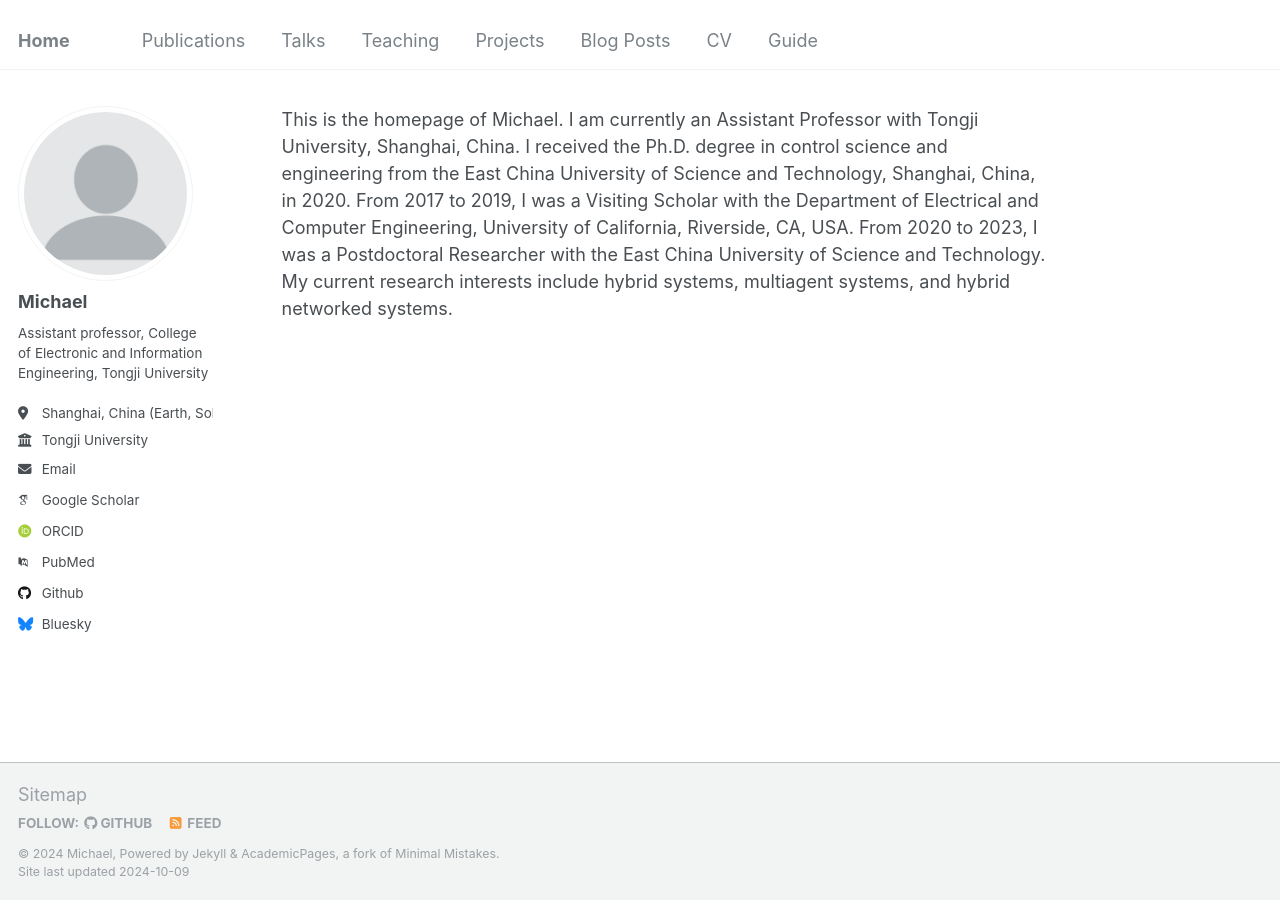
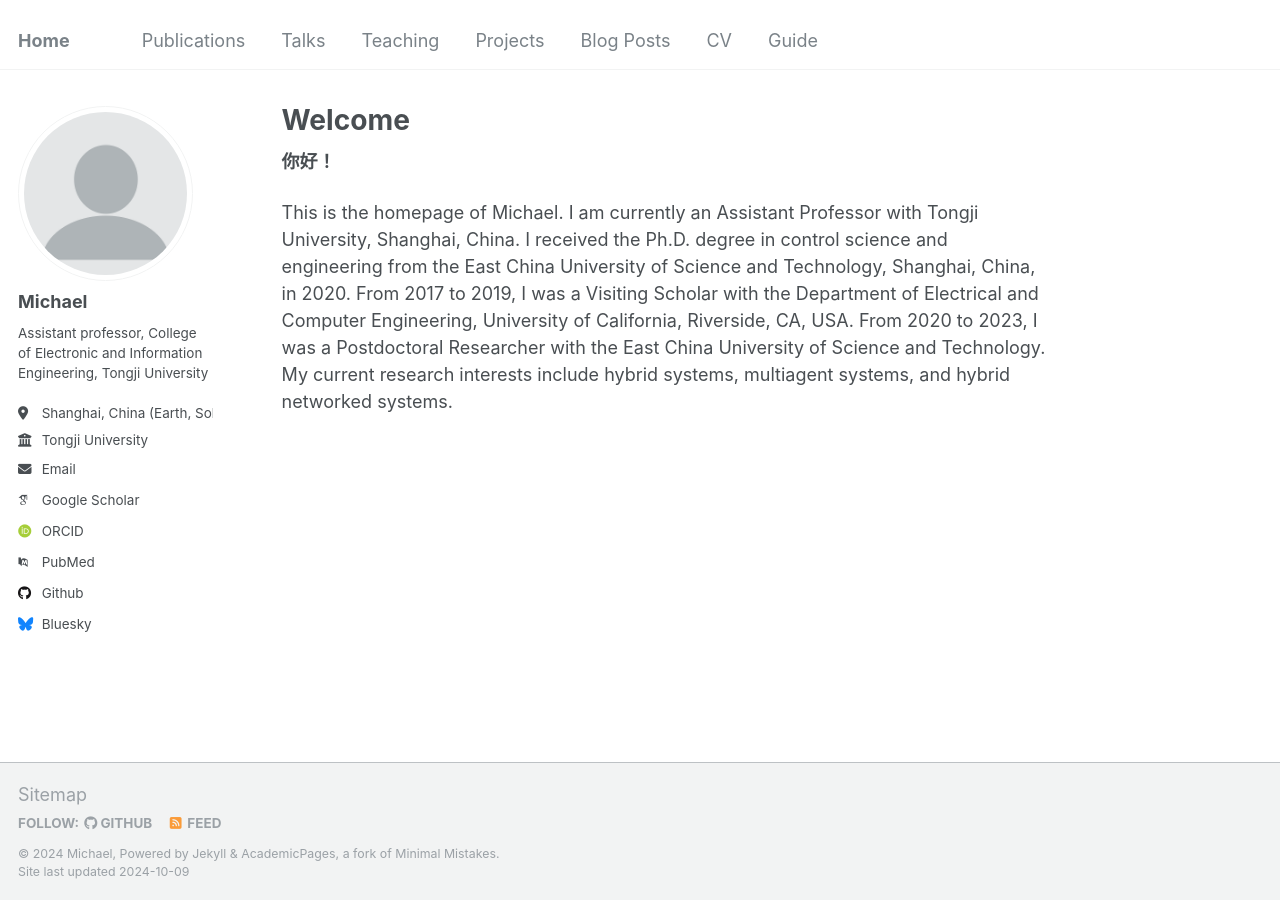
Before and after one commit to Starter1111/starter1111.github.io, a Jekyll site: the page built from _pages/about.md, in a window 1280 px wide. Built offline with Jekyll 4.4.1, drawn with Linux system fonts in a browser that asks for light colours; some web fonts are replaced; our own code applies the rules of GitHub Pages for plain Markdown files.

Commit message:
Update about.md

```diff
--- a/_pages/about.md
+++ b/_pages/about.md
@@ -1 +1,12 @@
+---
+permalink: /
+title: "Welcome"
+author_profile: true
+redirect_from:
+  - /about/
+  - /about.html
+---
+
+**你好！**
+
 This is the homepage of Michael. I am currently an Assistant Professor with Tongji University, Shanghai, China. I received the Ph.D. degree in control science and engineering from the East China University of Science and Technology, Shanghai, China, in 2020. From 2017 to 2019, I was a Visiting Scholar with the Department of Electrical and Computer Engineering, University of California, Riverside, CA, USA. From 2020 to 2023, I was a Postdoctoral Researcher with the East China University of Science and Technology. My current research interests include hybrid systems, multiagent systems, and hybrid networked systems.
```
